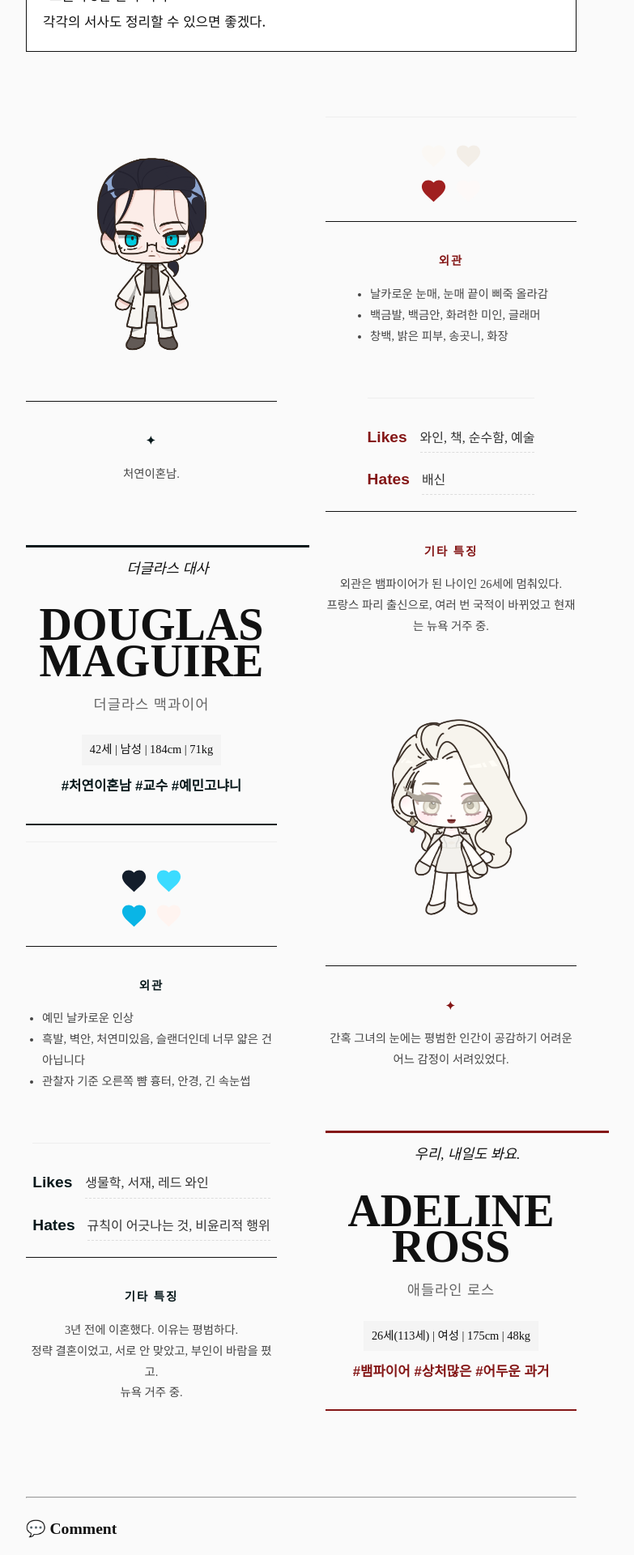
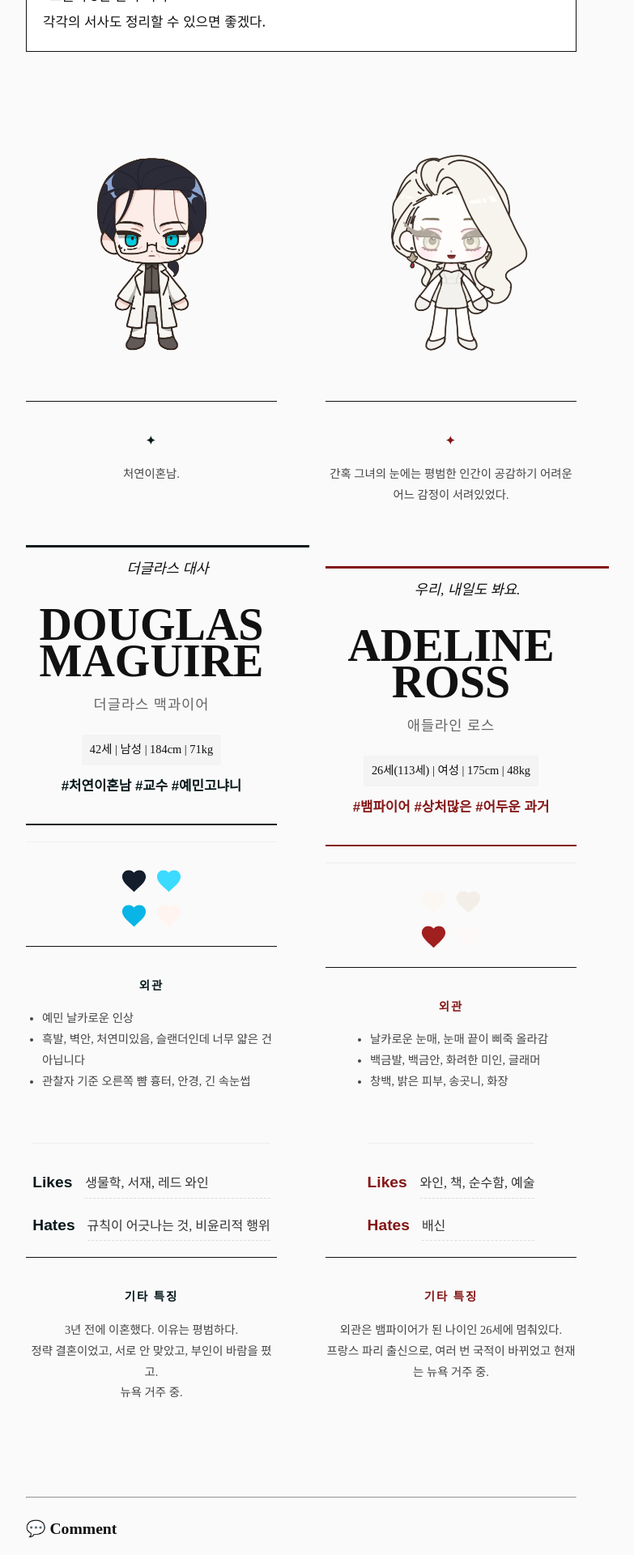
Before and after one commit to narelim/mag-ross-archive, a Jekyll site: the page built from _posts/2025-12-17-original42113.md, in a window 1280 px wide. Shown: the part 626-2546 px from the top of the page at 81% size, without its empty margins (268-1051 px from the left). Built offline with Jekyll 4.4.1, drawn with Linux system fonts in a browser that asks for light colours; some web fonts are replaced.

Commit message:
Update 2025-12-17-original42113.md

```diff
--- a/_posts/2025-12-17-original42113.md
+++ b/_posts/2025-12-17-original42113.md
@@ -90,7 +90,7 @@ image: "thumb_original42113.png"
             </p>
         </div>
     </div>
-        <div class="sheet-right">
+    <div class="sheet-right">
         <div class="sheet-header">
             <h1 class="sheet-name">ADELINE ROSS</h1>
             <div class="sheet-sub">애들라인 로스</div>
@@ -99,7 +99,6 @@ image: "thumb_original42113.png"
         </div>
         <div class="sheet-portrait">
             <img src="{{ '/assets/portrait/adele_original_port.png' | relative_url }}" alt="애들라인 두상">
-        </div>
         </div>
         <div class="sheet-middle">
             <div class="sheet-colors">
@@ -133,6 +132,7 @@ image: "thumb_original42113.png"
                 프랑스 파리 출신으로, 여러 번 국적이 바뀌었고 현재는 뉴욕 거주 중.
             </p>
         </div>
+        </div>
     </div>
 </div>
 </div>
```
